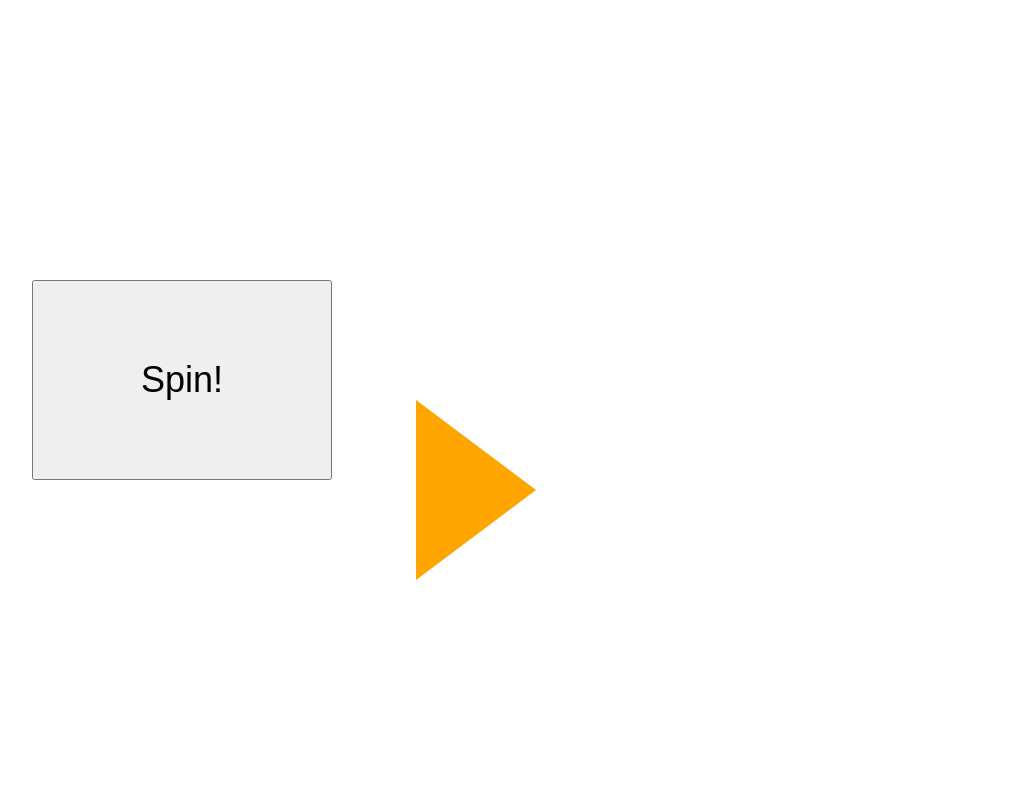
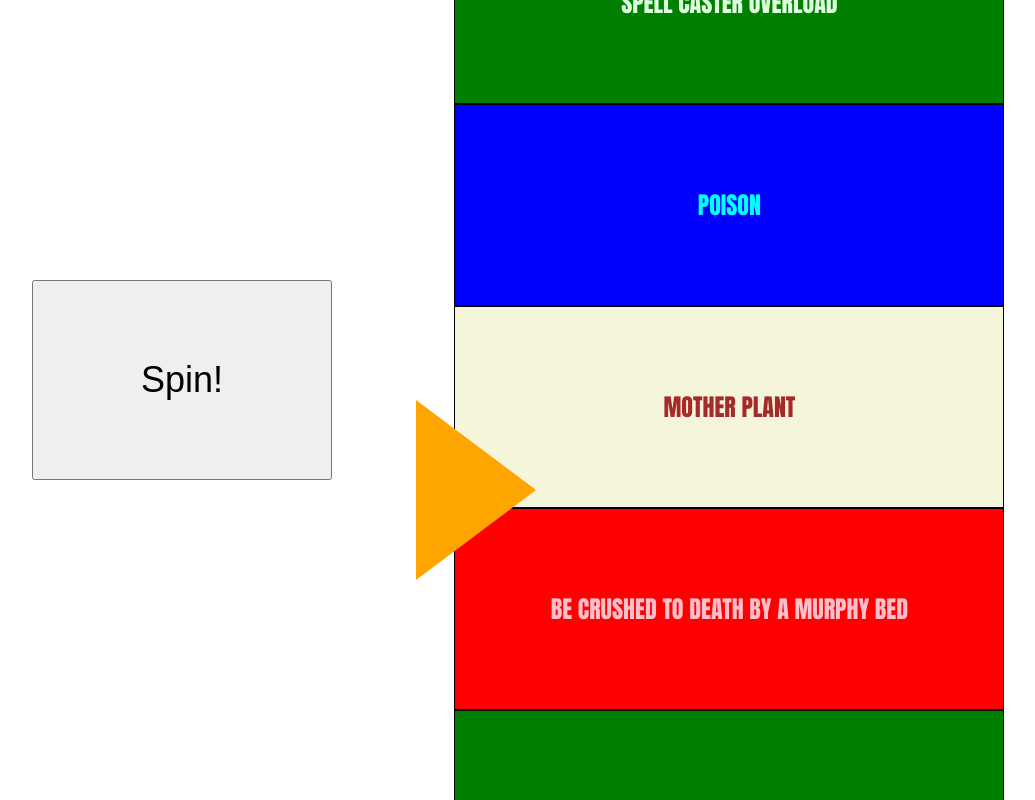
Before and after one commit to mcglade8/sim4deathwheel, a plain HTML site: page index.html in a window 1280 px wide. Shown: the top 800 px of the page, without its empty margins (32-1067 px from the left). Drawn offline with nearby package versions, Linux system fonts and the light colour scheme.

Commit message:
Update index.html

```diff
--- a/index.html
+++ b/index.html
@@ -4,7 +4,7 @@
     <base target="_top">
     <script src="https://ajax.googleapis.com/ajax/libs/jquery/3.7.1/jquery.min.js"></script>
     <link rel="stylesheet" href="./styles.css">
-    <link rel="script" href="./scripts.js">
+    <script src="./scripts.js"></script>
     <title>Wheel of Death</title>
     <meta charset="utf-8">
     <meta name="viewport" content="width=device-width, initial-scale=1.0" />
```
